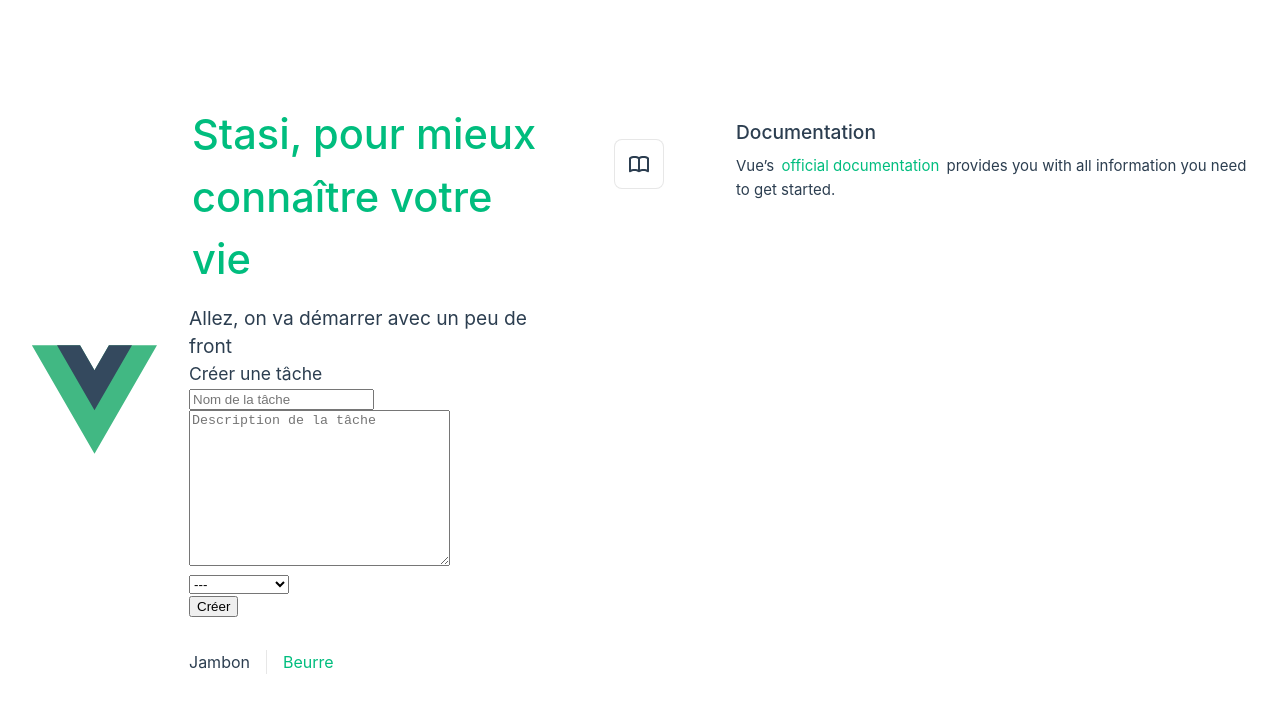
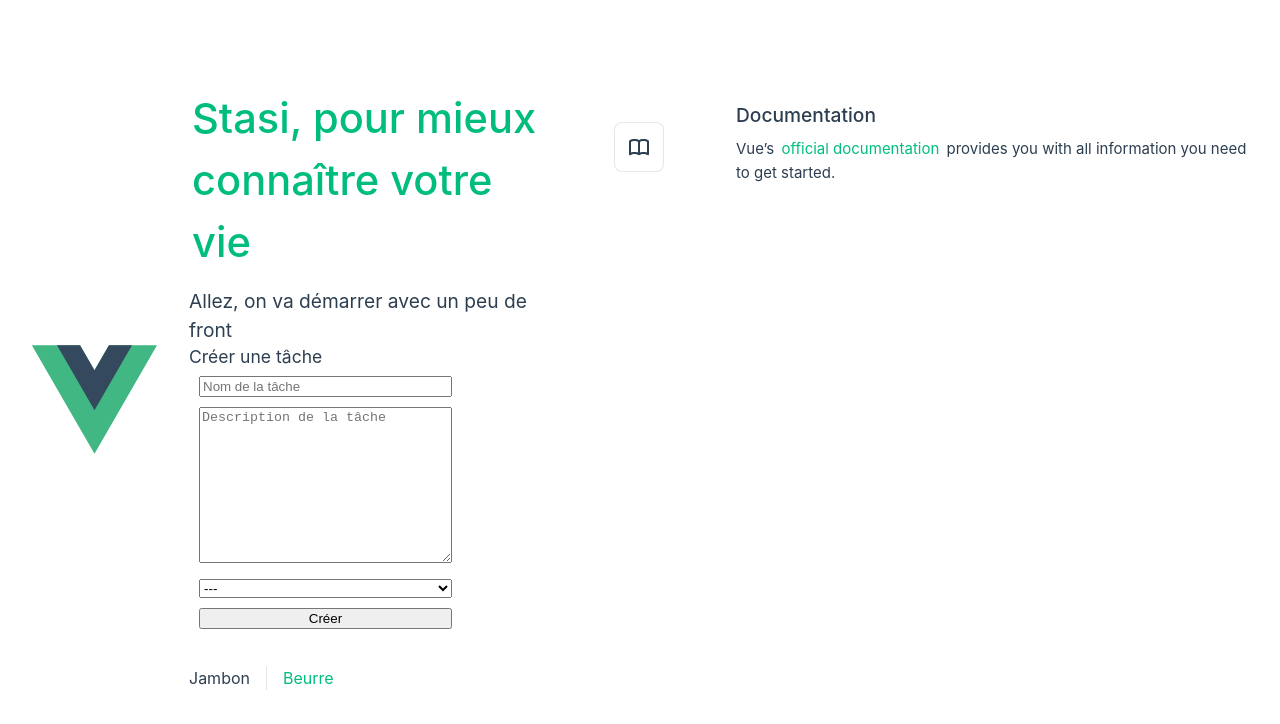
Before and after one commit to RomainVReco/VueJS, a Vue app: page / in a window 1280 px wide. Shown: the top 724 px of the page. Built offline with nearby package versions, Linux system fonts and the light colour scheme.

Commit message:
adding emits and directives

```diff
--- a/src/App.vue
+++ b/src/App.vue
@@ -2,6 +2,11 @@
 import { RouterLink, RouterView } from 'vue-router'
 import Form from './components/Form.vue'
 import HelloWorld from './components/HelloWorld.vue';
+
+const addTask = (data) => {
+  console.log('Home view', data)
+}
+
 </script>
 
 <template>
@@ -10,7 +15,7 @@ import HelloWorld from './components/HelloWorld.vue';
 
     <div class="wrapper">
       <HelloWorld msg="Stasi, pour mieux connaître votre vie" />
-      <Form />
+      <Form @createtask="addTask" />
 
       <nav>
         <RouterLink to="/">Jambon</RouterLink>
--- a/src/components/Form.vue
+++ b/src/components/Form.vue
@@ -1,21 +1,5 @@
-<template>
-    <div>
-        <h3>Créer une tâche</h3>
-        <form>
-            <input type="text" placeholder="Nom de la tâche"><br>
-            <textarea cols="30" rows="10" placeholder="Description de la tâche"></textarea><br>
-            <select v-model="temporality">
-                <option value="">---</option>
-                <option v-for="type in temporalityTypes" :key="type.id" :value="type.value">{{ type.name }}</option>
-            </select><br>
-            <button>Créer</button>
-
-        </form>
-    </div>
-</template>
-
 <script setup lang="ts">
-    import { ref } from 'vue'
+import { ref, defineEmits } from 'vue'
 
 const name = ref<string>("")
 const description = ref<string>("")
@@ -38,13 +22,52 @@
     }
 ])
 
+const emits = defineEmits(['createtask'])
+
 const createTask = () => {
-        console.log("Task created : ", {
+    const task = {
+        id: Date.now(),
         name: name.value,
         description: description.value,
         temporality: temporality.value
-        })
+    }
+    console.log("Task created : ", task)
+    emits('createtask', task)
+    resetForm()
+}
+
+const resetForm = () => {
+    name.value = ""
+    description.value = ""
+    temporality.value = ""
 }
 
 </script>
-<style scoped></style>
+
+<template>
+    <div>
+        <h3>Créer une tâche</h3>
+        <form @submit.prevent="createTask">
+            <input type="text" placeholder="Nom de la tâche" v-model="name"><br>
+            <textarea cols="30" rows="10" v-model="description" placeholder="Description de la tâche"></textarea><br>
+            <select v-model="temporality">
+                <option value="">---</option>
+                <option v-for="type in temporalityTypes" v-bind:key="type.id" :value="type.value">{{ type.name }}
+                </option>
+            </select><br>
+            <button type="submit">Créer</button>
+
+        </form>
+    </div>
+</template>
+
+
+<style scoped>
+input,
+textarea,
+select,
+button {
+    width: 90%;
+    margin: 5px 10px;
+}
+</style>
```
Also changed, not shown: src/services/tasks.ts (added, +13 -0 lines). Lines whose indentation alone changed are shown as unchanged.
